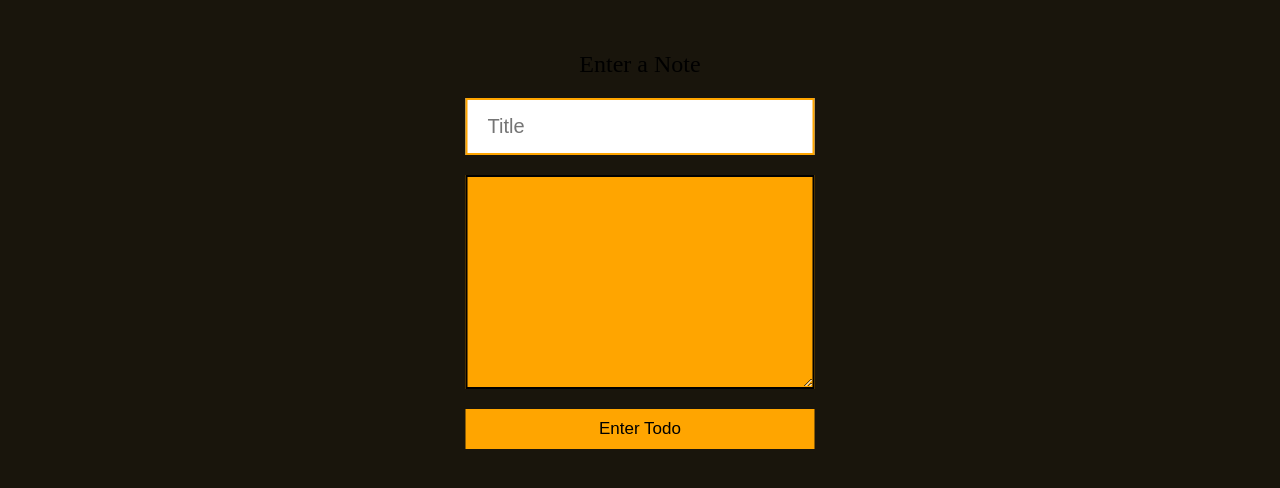
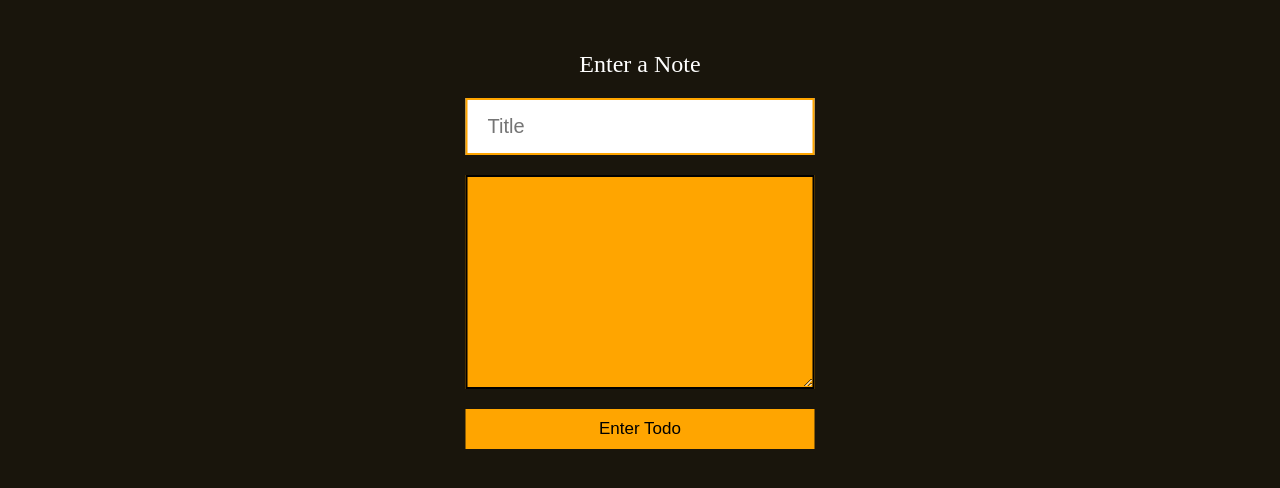
Before and after one commit to JohnnnGreat/Todo--Note-App-Vanilla-JS, a plain HTML site: page index.html in a window 1280 px wide. Both pictures are taken after a click on the button "Add a Note". Shown: the part 150-638 px from the top of the page. Drawn offline with Linux system fonts and the light colour scheme.

Commit message:
Update style.css

```diff
--- a/style.css
+++ b/style.css
@@ -88,7 +88,9 @@ body {
     display: none;
     z-index: 100;
 }
-
+.addNote h2 {
+    color:white;
+}
 .addNote .addNoteCard  {
     display: flex;
     flex-direction: column;
```
